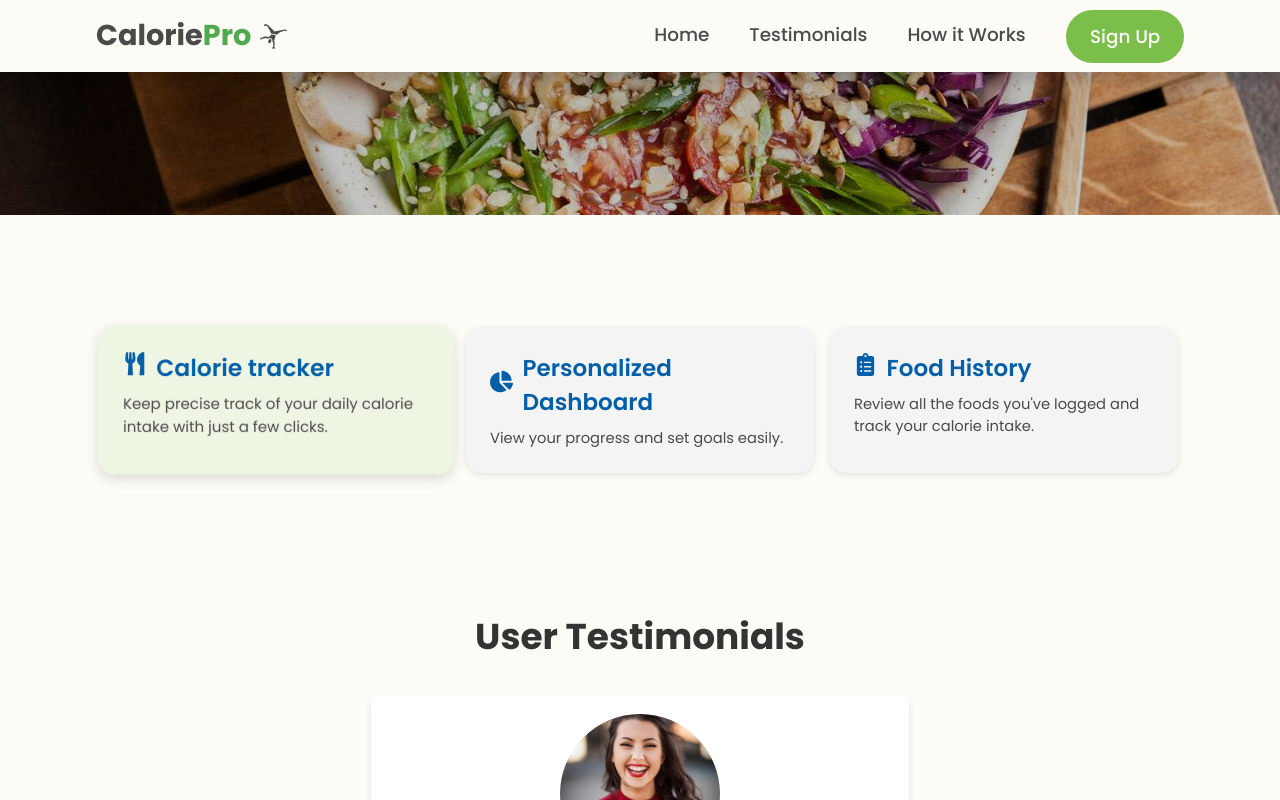
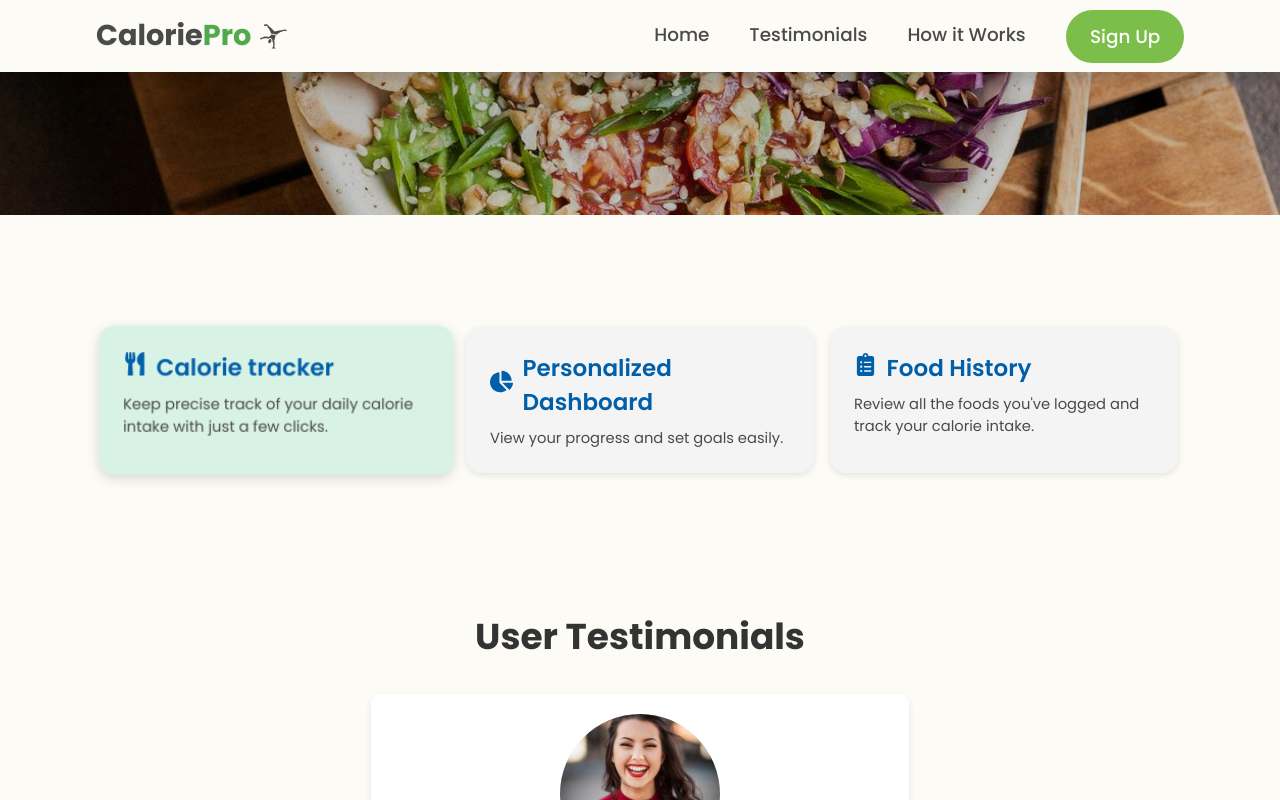
Before and after one commit to DeniseLara/CaloriePro, a React (Vite) app in the folder frontend/: page / in a window 1280 px wide. In both pictures the pointer is over the element 276 px from the left and 985 px from the top of the page. Shown: the part 585-1385 px from the top of the page. Built offline with nearby package versions, Linux system fonts and the light colour scheme; no server answers; what chartjs-plugin-datalabels would draw is missing.

Commit message:
actualizaciones

```diff
--- a/frontend/src/components/homepublic/Card.css
+++ b/frontend/src/components/homepublic/Card.css
@@ -24,8 +24,8 @@
 }
 
 .card-content:hover {
-  /*background-color: #D9F2E6;*/
-  background-color: rgba(123, 190, 74, 0.1);
+  background-color: #D9F2E6;
+  /*background-color: rgba(123, 190, 74, 0.1);*/
   transform: scale(1.02);
   box-shadow: 0 0.25rem 0.75rem rgba(0, 0, 0, 0.15);
 }
```
